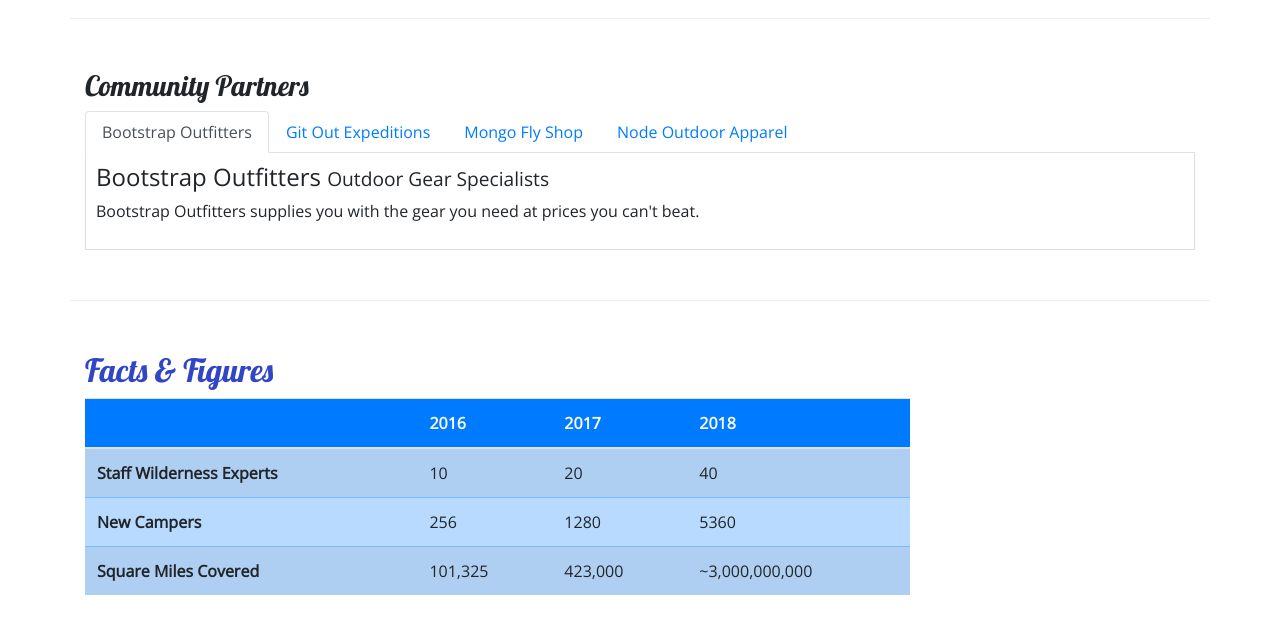
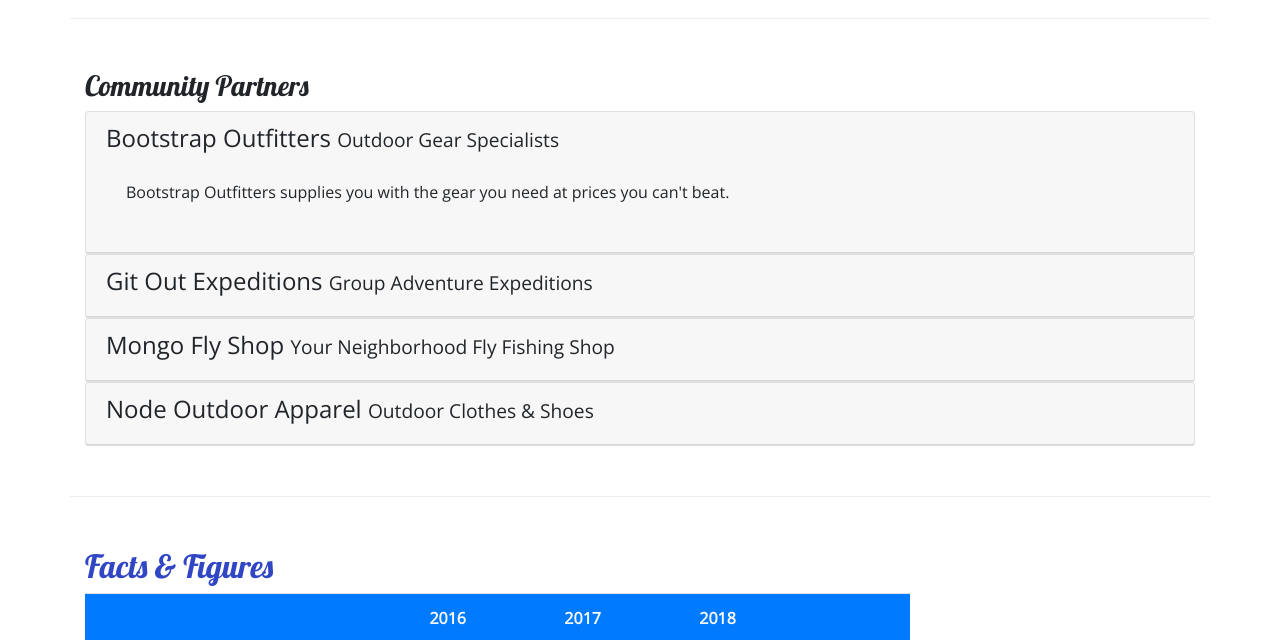
Before and after one commit to chipshep444/nucampsite, a website: page aboutus.html in a window 1280 px wide. Shown: the part 810-1450 px from the top of the page. Drawn offline with nearby package versions, Linux system fonts and the light colour scheme.

Commit message:
012521 2

```diff
--- a/aboutus.html
+++ b/aboutus.html
@@ -102,28 +102,54 @@
         <div class="row row-content">
             <div class="col">
                 <h3>Community Partners</h3>
-                <ul class="nav nav-tabs">
-                    <li class="nav-item"><a class="nav-link active" href="#bootstrap" role="tab" data-toggle="tab">Bootstrap Outfitters</a></li>
-                    <li class="nav-item"><a class="nav-link" href="#git" role="tab" data-toggle="tab">Git Out Expeditions</a></li>
-                    <li class="nav-item"><a class="nav-link" href="#mongo" role="tab" data-toggle="tab">Mongo Fly Shop</a></li>
-                    <li class="nav-item"><a class="nav-link" href="#node" role="tab" data-toggle="tab">Node Outdoor Apparel</a></li>
-                </ul>
-                <div class="tab-content">
-                    <div role="tabpanel" class="tab-pane fade show active" id="bootstrap">
-                        <h4>Bootstrap Outfitters <small>Outdoor Gear Specialists</small></h4>
-                        <p class="d-none d-sm-block">Bootstrap Outfitters supplies you with the gear you need at prices you can't beat.</p>
+                <div id="accordion">
+                    <div class="card">
+                        <div role="tab" class="card-header">
+                            <h4>
+                                <a data-toggle="collapse" data-target="#bootstrap">Bootstrap Outfitters <small>Outdoor Gear Specialists</small></a>
+                            </h4>
+                            <div class="collapse show" id="bootstrap" data-parent="#accordion">
+                                <div class="card-body">
+                                    <p class="d-none d-sm-block">Bootstrap Outfitters supplies you with the gear you need at prices you can't beat.</p>
+                                </div>
+                            </div>
+                        </div>
                     </div>
-                    <div role="tabpanel" class="tab-pane fade" id="git">
-                        <h4>Git Out Expeditions <small>Group Adventure Expeditions</small></h4>
-                        <p class="d-none d-sm-block">Join Git Out Expeditions to explore new horizons with a group of other adventurers!</p>
+                    <div class="card">
+                        <div role="tab" class="card-header">
+                            <h4>
+                                <a class="collapsed" data-toggle="collapse" data-target="#git">Git Out Expeditions <small>Group Adventure Expeditions</small></a>
+                            </h4>
+                            <div class="collapse" id="git" data-parent="#accordion">
+                                <div class="card-body">
+                                    <p class="d-none d-sm-block">Join Git Out Expeditions to explore new horizons with a group of other adventurers!</p>
+                                </div>
+                            </div>
+                        </div>
                     </div>
-                    <div role="tabpanel" class="tab-pane fade" id="mongo">
-                        <h4>Mongo Fly Shop <small>Your Neighborhood Fly Fishing Shop</small></h4>
-                        <p class="d-none d-sm-block">Need a new fishing pole, a tacklebox, or flies of all kinds? Stop by Mongo Fly Shop.</p>
+                    <div class="card">
+                        <div role="tab" class="card-header">
+                            <h4>
+                                <a class="collapsed" data-toggle="collapse" data-target="#mongo">Mongo Fly Shop <small>Your Neighborhood Fly Fishing Shop</small></a>
+                            </h4>
+                            <div class="collapse" id="mongo" data-parent="#accordion">
+                                <div class="card-body">
+                                    <p class="d-none d-sm-block">Need a new fishing pole, a tacklebox, or flies of all kinds? Stop by Mongo Fly Shop.</p>
+                                </div>
+                            </div>
+                        </div>
                     </div>
-                    <div role="tabpanel" class="tab-pane fade" id="node">
-                        <h4>Node Outdoor Apparel <small>Outdoor Clothes & Shoes</small></h4>
-                        <p class="d-none d-sm-block">From polar fleeces to swimsuits, hiking boots to waders, a visit to Node will be sure to get you covered.</p>
+                    <div class="card">
+                        <div role="tab" class="card-header">
+                            <h4>
+                                <a class="collapsed" data-toggle="collapse" data-target="#node">Node Outdoor Apparel <small>Outdoor Clothes & Shoes</small></a>
+                            </h4>
+                            <div class="collapse" id="node" data-parent="#accordion">
+                                <div class="card-body">
+                                    <p class="d-none d-sm-block">From polar fleeces to swimsuits, hiking boots to waders, a visit to Node will be sure to get you covered.</p>
+                                </div>
+                            </div>
+                        </div>
                     </div>
                 </div>
             </div>
--- a/css/styles.css
+++ b/css/styles.css
@@ -36,8 +36,7 @@ header h2 {
     background-color: #901CAD;
 }
 
-.tab-content {
-    border: 1px solid #DDD;
-    border-top: none;
-    padding: 10px
-}
+a, a:hover {
+    color: inherit;
+    text-decoration: none;
+  }
```
